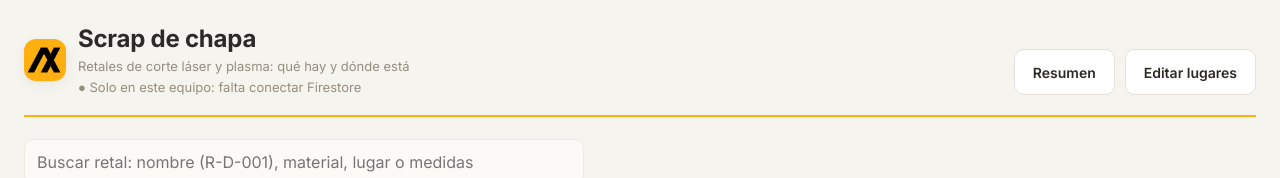
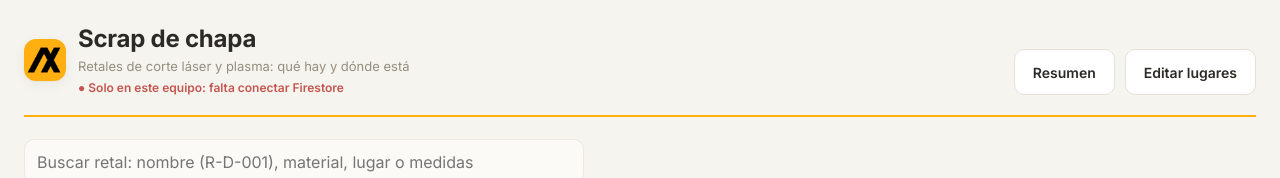
Before and after one commit to epaganini-pixel/Inventario-Chapa, a plain HTML site: page index.html in a window 1280 px wide. Shown: the top 178 px of the page. Drawn offline with Linux system fonts and the light colour scheme; a script that the page names is missing.

Commit message:
Update styles.css

```diff
--- a/styles.css
+++ b/styles.css
@@ -79,3 +79,4 @@ h3.sec{margin:6px 0 0;font-size:12px;color:var(--muted);text-transform:uppercase
 .nombre input{width:130px;font-size:22px;font-weight:600}
 #q{max-width:560px}
 button:disabled{opacity:.45;cursor:not-allowed}
+.pill{font-weight:600;font-size:12px}.pill.ok{color:#3f7a49}.pill.bad{color:var(--danger)}
```
